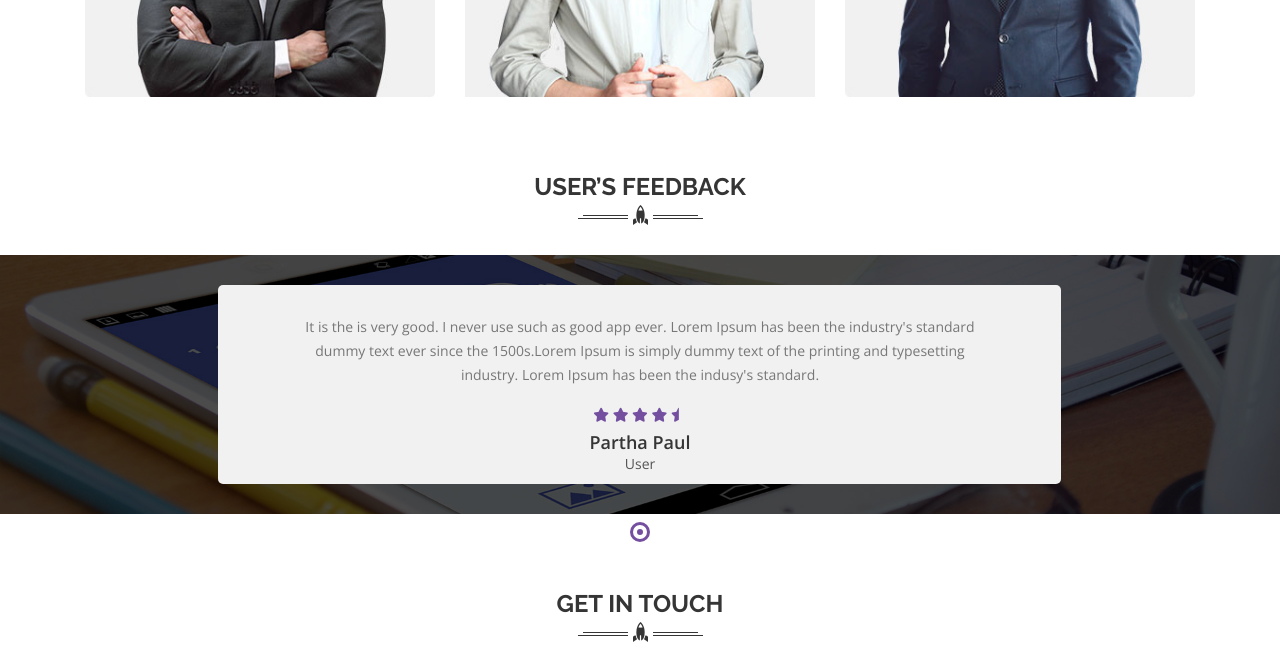
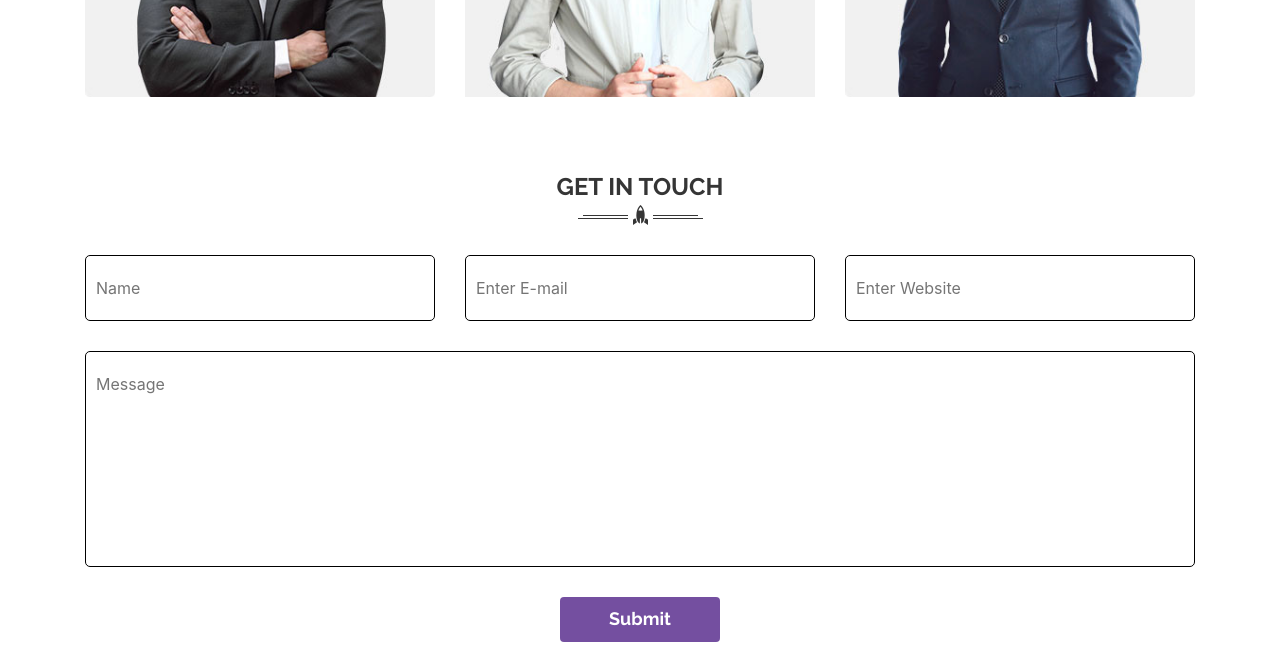
Before and after one commit to TasneemFarid/appon, a plain HTML site: page index.html in a window 1280 px wide. Shown: the part 4120-4789 px from the top of the page. Drawn offline with nearby package versions, Linux system fonts and the light colour scheme.

Commit message:
last minute changes

```diff
--- a/css/style.css
+++ b/css/style.css
@@ -582,16 +582,11 @@ padding: 40px 0px;
     font-size: 14px;
     color: #555;
 }
-.box {
+.feedback_circle {
     position: absolute;
-    bottom: -20px;
+    bottom: 0px;
     left: 50%;
     transform: translateX(-50%);
-    height: 15px;
-    width: 15px;
-    transform: rotate(45deg);
-    background: #f1f1f1;
-    z-index: 9999999;
 }
 /* Feedback Part End */
 
--- a/index.html
+++ b/index.html
@@ -577,7 +577,7 @@
     <!-- Team Part End -->
 
     <!-- Feedback Part Start -->
-    <section id="feedback">
+    <!-- <section id="feedback">
       <div class="row">
         <div class="col-lg-4 m-auto">
           <div class="about_text text-center">
@@ -597,7 +597,8 @@
           <div class="row">
             <div class="col-lg-8 m-auto">
               <div class="feedback_slick">
-                <div class="feedback_info text-center">
+                <div class="feedback_item text-center">
+                  <div class="feedback_info">
                     <p>
                       It is the is very good. I never use such as good app ever.
                       Lorem Ipsum has been the industry's standard dummy text ever
@@ -614,14 +615,17 @@
                     </p>
                     <h3 class="py-2">Partha Paul</h3>
                     <h4>User</h4>
-                  <div class="box"></div>
+                  </div>
+                  <div class="feedback_circle text-center">
+                    <img src="images/feedback_one.png" alt="">
                   </div>
                 </div>
               </div>
             </div>
           </div>
         </div>
-    </section>
+      </div>
+    </section> -->
     <!-- Feedback Part End -->
 
     <!-- Contact Part Start -->
```
Also changed, not shown: images/feedback_one.png (added). Lines whose indentation alone changed are shown as unchanged.
